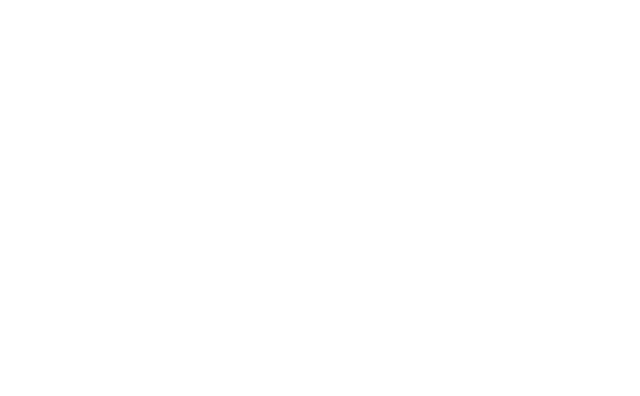
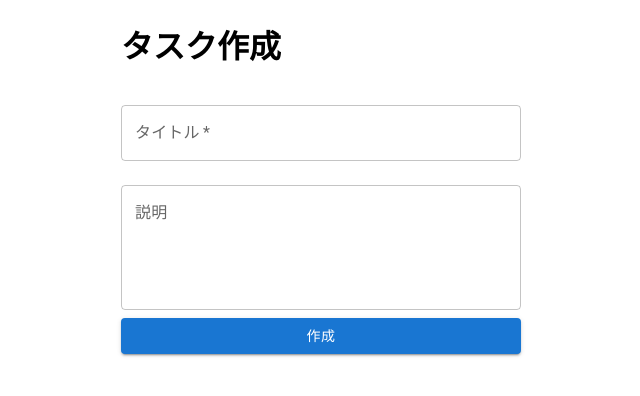
Before and after one commit to Keita0430/task-manager-react, a React (Create React App) app: page /tasks/new in a window 1280 px wide. Before the commit this address had no page. Shown: the top 396 px of the page, without its empty margins (319-959 px from the left). Built offline with nearby package versions, Linux system fonts and the light colour scheme.

Commit message:
Add task ceate page

```diff
--- a/src/App.tsx
+++ b/src/App.tsx
@@ -2,6 +2,7 @@
 import './App.css';
 import { Route, Routes } from "react-router-dom";
 import TaskList from "./pages/TaskList";
+import TaskCreate from "./pages/TaskCreate";
 import Container from '@mui/material/Container';
 
 function App() {
@@ -10,6 +11,7 @@
     <Container>
       <Routes>
         <Route path='/' element={<TaskList />} />
+        <Route path='/tasks/new' element={<TaskCreate />} />
       </Routes>
     </Container>
   );
--- /dev/null
+++ b/src/pages/TaskCreate.tsx
@@ -0,0 +1,48 @@
+import React, { useState } from 'react';
+import axios from 'axios';
+import { useNavigate } from 'react-router-dom';
+import { TextField, Button, Box } from '@mui/material';
+import {Task} from "../types/task";
+
+const TaskCreate = () => {
+    const [title, setTitle] = useState('');
+    const [description, setDescription] = useState('');
+    const navigate = useNavigate();
+
+    const handleSubmit = (e: React.FormEvent) => {
+        e.preventDefault();
+        axios.post<{ task: Task }>('http://localhost:3000/api/v1/tasks', {
+            task: { title, description }
+        })
+            .then(() => navigate('/'))
+            .catch((error: unknown) => console.error('Error creating task:', error));
+    };
+
+    return (
+        <Box component="form" onSubmit={handleSubmit} sx={{ maxWidth: 400, margin: 'auto' }}>
+            <h1>タスク作成</h1>
+            <TextField
+                label="タイトル"
+                value={title}
+                onChange={(e) => setTitle(e.target.value)}
+                fullWidth
+                required
+                margin="normal"
+            />
+            <TextField
+                label="説明"
+                value={description}
+                onChange={(e) => setDescription(e.target.value)}
+                fullWidth
+                multiline
+                rows={4}
+                margin="normal"
+            />
+            <Button type="submit" variant="contained" color="primary" fullWidth>
+                作成
+            </Button>
+        </Box>
+    );
+};
+
+export default TaskCreate;
--- a/src/pages/TaskList.tsx
+++ b/src/pages/TaskList.tsx
@@ -1,10 +1,12 @@
 import React, { useEffect, useState } from 'react';
 import axios from 'axios';
 import { Task } from '../types/task';
-import { List, ListItem, ListItemText, Typography, Paper } from '@mui/material';
+import {List, ListItem, ListItemText, Typography, Paper, Button} from '@mui/material';
+import { useNavigate } from 'react-router-dom';
 
 const TaskList = () => {
     const [tasks, setTasks] = useState<Task[]>([]);
+    const navigate = useNavigate();
 
     useEffect(() => {
         axios.get<{ tasks: Task[] }>('http://localhost:3000/api/v1/tasks')
@@ -17,6 +19,14 @@
             <Typography variant="h4" gutterBottom>
                 タスク一覧
             </Typography>
+            <Button
+                variant="contained"
+                color="primary"
+                onClick={() => navigate('/tasks/new')}
+                style={{ marginBottom: '16px' }}
+            >
+                タスク作成
+            </Button>
             <Paper
                 elevation={3}
                 sx={{padding: '16px', border: '1px solid #ccc'}}
```
